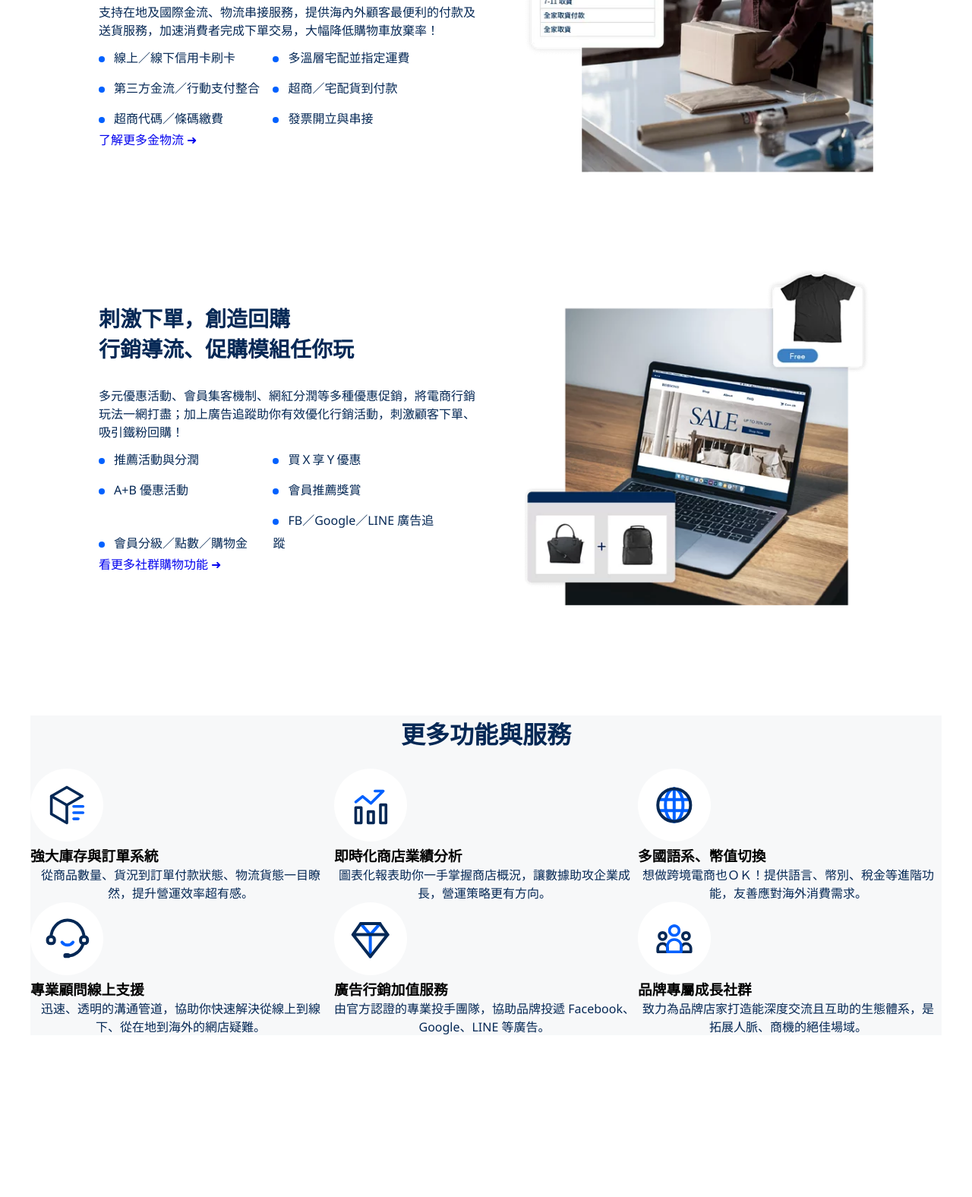
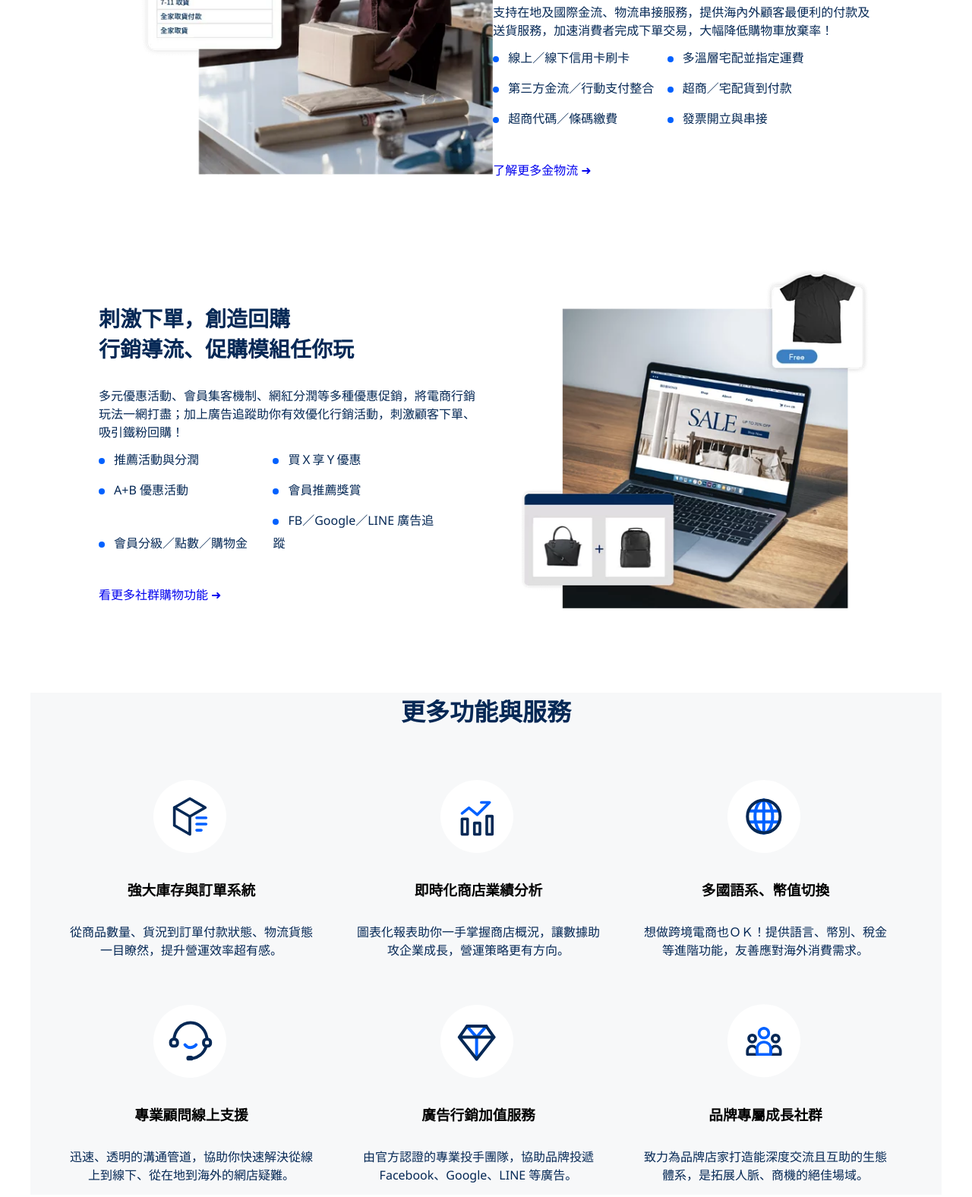
Before and after one commit to AvelineShie/AvelineShie.github.io, a plain HTML site: page HomeWork-ShopLine/index.html in a window 1280 px wide. Shown: the part 1015-2591 px from the top of the page at 76% size. Before the commit the page ends 2378 px from the top, so only its background shows below. Drawn offline with Linux system fonts and the light colour scheme.

Commit message:
Add files via upload
底部排版修正

```diff
--- a/HomeWork-ShopLine/index.html
+++ b/HomeWork-ShopLine/index.html
@@ -39,10 +39,12 @@
                     <li>獨有網址 ＆ SSL 安全憑證</li>
                     <li>開放 HTML／CSS 編輯</li>
                 </ul>
+                <div class="link">
                     <a href="https://shopline.tw/online-store-setup">
                         <span>看看開店秘技</span>
                         <span class="arrow"> ➜</span>
                     </a>
+                </div>
             </div>
             <div class="pic">
                 <img src="01.png" alt="SHOPLINE 打造全能電商網站">
@@ -67,10 +69,12 @@
                     <li>超商代碼／條碼繳費</li>
                     <li>發票開立與串接</li>
                 </ul>
+                <div class="link">
                     <a href="https://shopline.tw/online-store/features#payments-and-shipping">
                         <span>了解更多金物流</span>
                         <span class="arrow"> ➜</span>
                     </a>
+                </div>
             </div>
             <div class="pic">
                 <img src="02.png" alt="SHOPLINE 支持海內外電商金物流">
@@ -96,10 +100,12 @@
                     <li>會員分級／點數／購物金</li>
                     <li>FB／Google／LINE 廣告追蹤</li>
                 </ul>
+                <div class="link">
                     <a href="https://shopline.tw/social-commerce/features">
                         <span>看更多社群購物功能</span>
                         <span class="arrow"> ➜</span>
                     </a>
+                </div>
             </div>
             <div class="pic">
                 <img src="03.png" alt="SHOPLINE 行銷導流">
--- a/HomeWork-ShopLine/style.css
+++ b/HomeWork-ShopLine/style.css
@@ -45,14 +45,20 @@ p{
     margin-top: 5px;
     margin-bottom: 50px;
     width:746.667;
+}
 
+.section:nth-child(even){
+    display: flex;
+    flex-direction: row-reverse;
 }
 
 .content{
     width: 500.67px;
     height: 450px;
     display: inline-block;
+
 }
+
 
 .section h2
 {
@@ -67,12 +73,17 @@ p{
     text-align: left;
 }
 
+.content .link{
+    margin-top: 40px;
+}
+
 .section .pic{
-    width: 465px;
+    width: 469px;
     height: 420px;
     float: right;
-    flex-direction: row;
+
 }
+
 .section .pic img{
 width: 100%;
 }
@@ -110,12 +121,29 @@ li:before {
 /* bottom-service */
 
 .bottom-items{
+    margin-bottom: 70px;
+    background-color: #F7F8F9;
+}
+
+.bottom-items .item{
+    width: 27%;
+    height: 250px;
+    display: inline-block;
+    margin-top: 45px;
+    margin-left: 50px;
+}
+
+.item .icon{
+    width: 100px;
+    margin: auto;
+}
+
+.bottom-items .item h3{
+    text-align: center;
     margin-top: 30px;
-    background-color: #F7F8F9;
+}
 
+.bottom-items .item p{
+    text-align: center;
+    margin-top: 30px;
 }
-.item{
-    width: 33%;
-    display: inline-block;
-
-}
```
Lines whose indentation alone changed are shown as unchanged.
